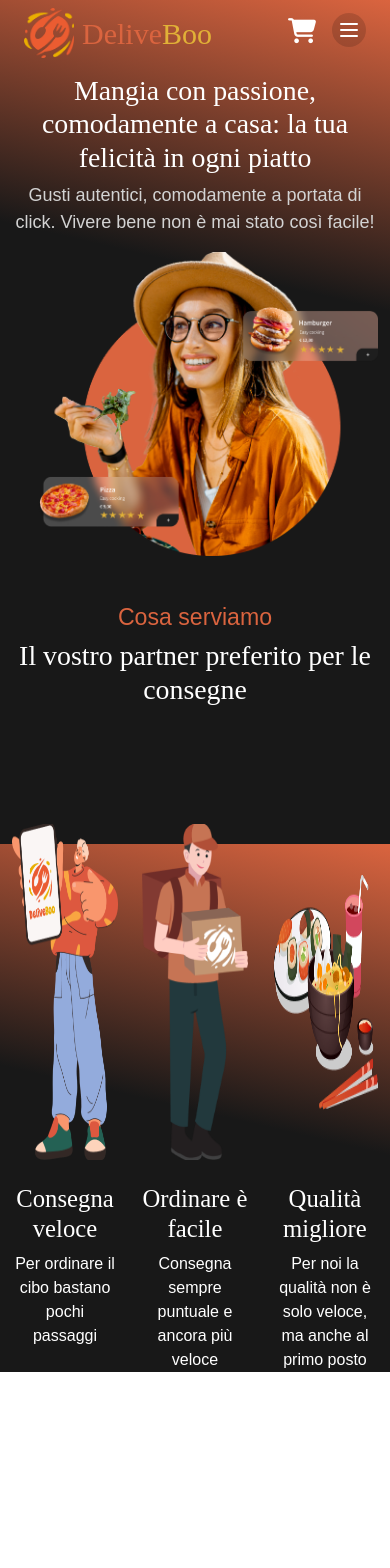
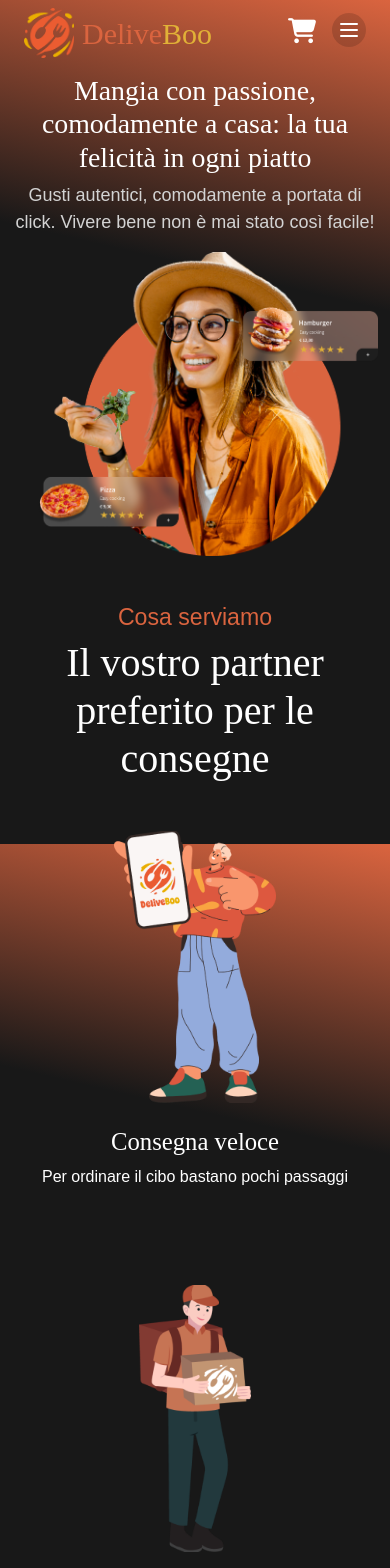
Before and after one commit to xJustFox/vite-deliveboo, a Vue app: page / in a window 390 px wide. Shown: the top 1568 px of the page. Before the commit the page ends 1372 px from the top, so only its background shows below. Built offline with nearby package versions, Linux system fonts and the light colour scheme; a web font is replaced by a local one.

Commit message:
[Fix] completata terza sezione in home

```diff
--- a/src/pages/AppHome.vue
+++ b/src/pages/AppHome.vue
@@ -36,15 +36,15 @@ export default {
                     <div class="mt-5">
                         <h3 class="my_orange">Cosa serviamo</h3>
                     </div>
-                    <div  class="text-white super-ocean m">
-                        <h1>Il vostro partner preferito per le consegne</h1>
+                    <div  class="text-white super-ocean mb-5">
+                        <h1 class="my_title">Il vostro partner preferito per le consegne</h1>
                     </div>
                 </div>
 
                 <!-- Sezione cards -->
 
                 <!-- Prima card -->
-                <div class="col-4 text-center card_margin">
+                <div class="col-sm-12 col-md-4 text-center card_margin">
                     <img class="img-fluid" src="/public/img/Risorsa 2ai 1.png" alt="">
                     <div class="text-white super-ocean mt-4">
                         <h2>Consegna veloce</h2>
@@ -55,7 +55,7 @@ export default {
                 </div>
 
                 <!-- Seconda card -->
-                <div class="col-4 text-center card_margin">
+                <div class="col-sm-12 col-md-4 text-center card_margin">
                     <img class="img-fluid" src="/public/img/Risorsa 1ai 1.png" alt="">
                     <div class="text-white super-ocean mt-4">
                         <h2>Ordinare è facile</h2>
@@ -66,7 +66,7 @@ export default {
                 </div>
 
                 <!-- Terza card -->
-                <div class="col-4 text-center card_margin">
+                <div class="col-sm-12 col-md-4 text-center card_margin">
                     <div class="img_container">
                         <img class="img-fluid" src="/public/img/Group 38.png" alt="">
                     </div>
@@ -94,15 +94,32 @@ export default {
         display: flex;
         align-items: center;
         justify-content: center;
-        height: 70%;
+        height: 60%;
     }
 
     img{
-        height: 70%;
+        height: 60%;
     }
 
     .card_margin{
-        margin-top: 110px;
+        margin-top: 80px;
+    }
+
+    .my_title{
+        font-size: 40px;
+    }
+
+    @media (max-width: 768px) {
+        .img_container{
+            display: flex;
+            align-items: center;
+            justify-content: center;
+            height: 90%;
+        }
+
+        .card_margin{
+            margin-top: 0px;
+        }
     }
 }
 
```
